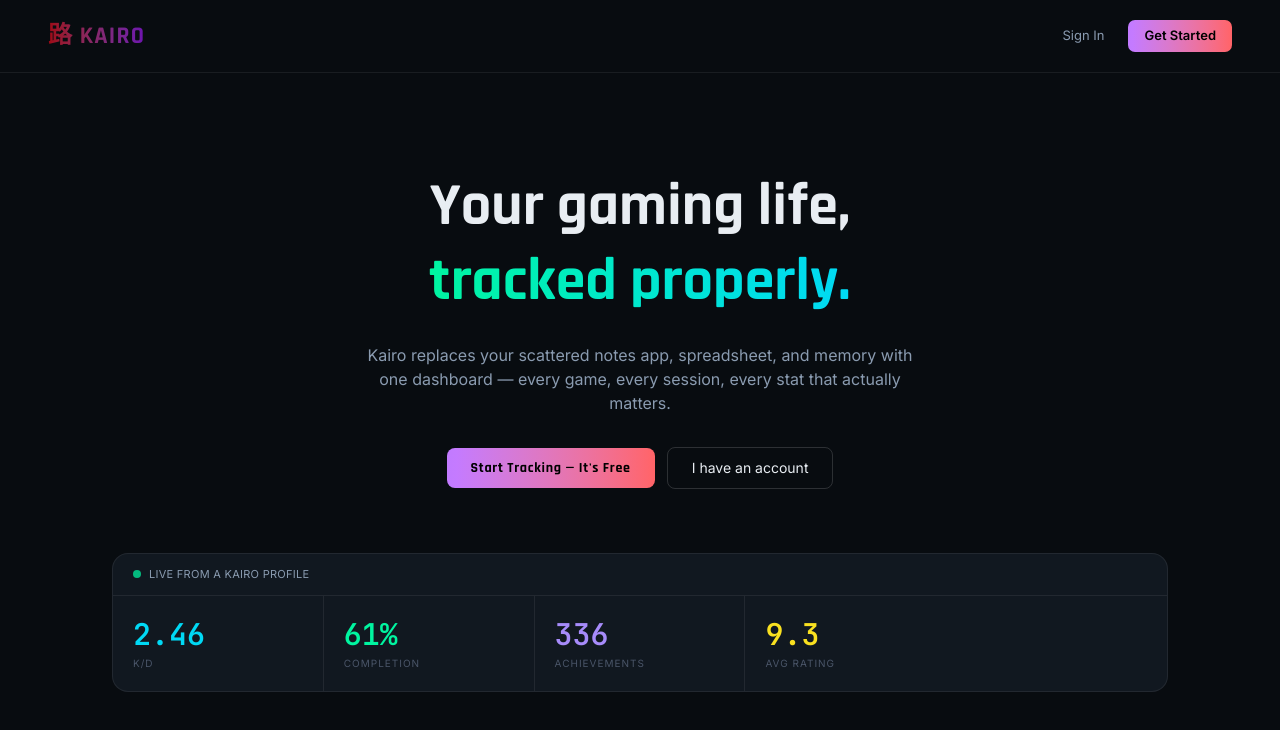
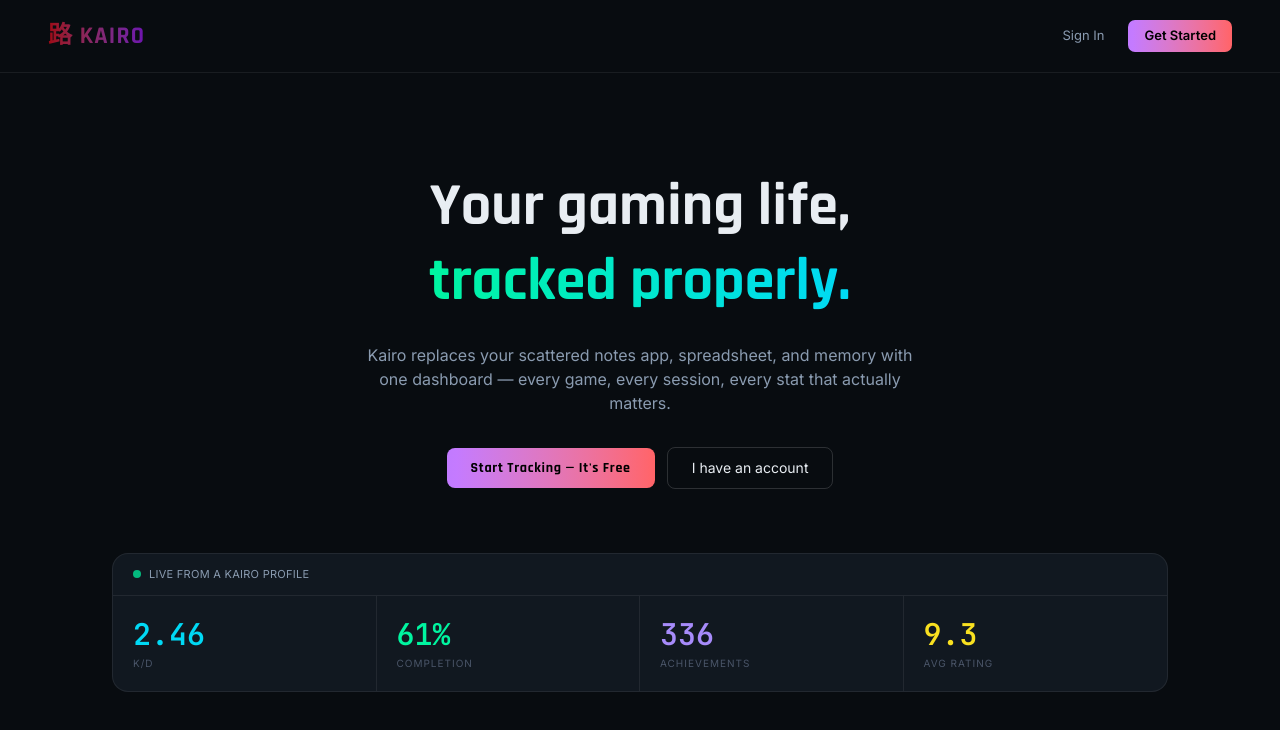
Before and after one commit to rahulg1310/progress-tracker, a React (Vite) app in the folder frontend/: page / in a window 1280 px wide. Shown: the top 730 px of the page. Built offline with nearby package versions, Linux system fonts and the light colour scheme; no server answers.

Commit message:
streak bug

```diff
--- a/frontend/src/pages/Landing.jsx
+++ b/frontend/src/pages/Landing.jsx
@@ -98,7 +98,7 @@
             <span className="w-2 h-2 rounded-full bg-[#00f5a0] animate-pulse" />
             <span className="body text-[11px] text-[#8a9bb0] tracking-wide">LIVE FROM A KAIRO PROFILE</span>
           </div>
-          <div className="grid grid-cols-2 md:grid-cols-5 divide-x divide-y md:divide-y-0 divide-white/[0.07]">
+          <div className="grid grid-cols-2 md:grid-cols-4 divide-x divide-y md:divide-y-0 divide-white/[0.07]">
             {tickerStats.map((s, i) => (
               <div key={i} className="px-5 py-5 flex flex-col gap-1">
                 <span className="mono text-2xl md:text-3xl font-semibold" style={{ color: s.color }}>
```
